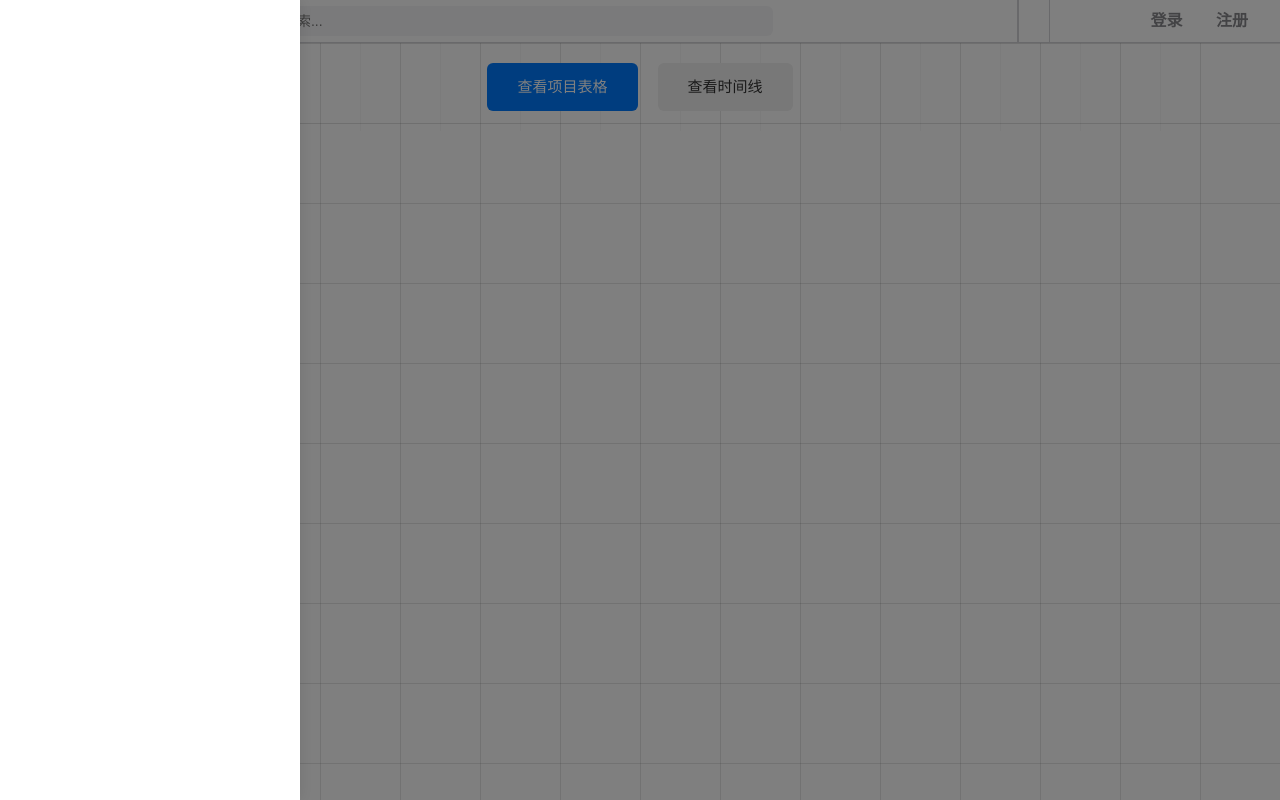
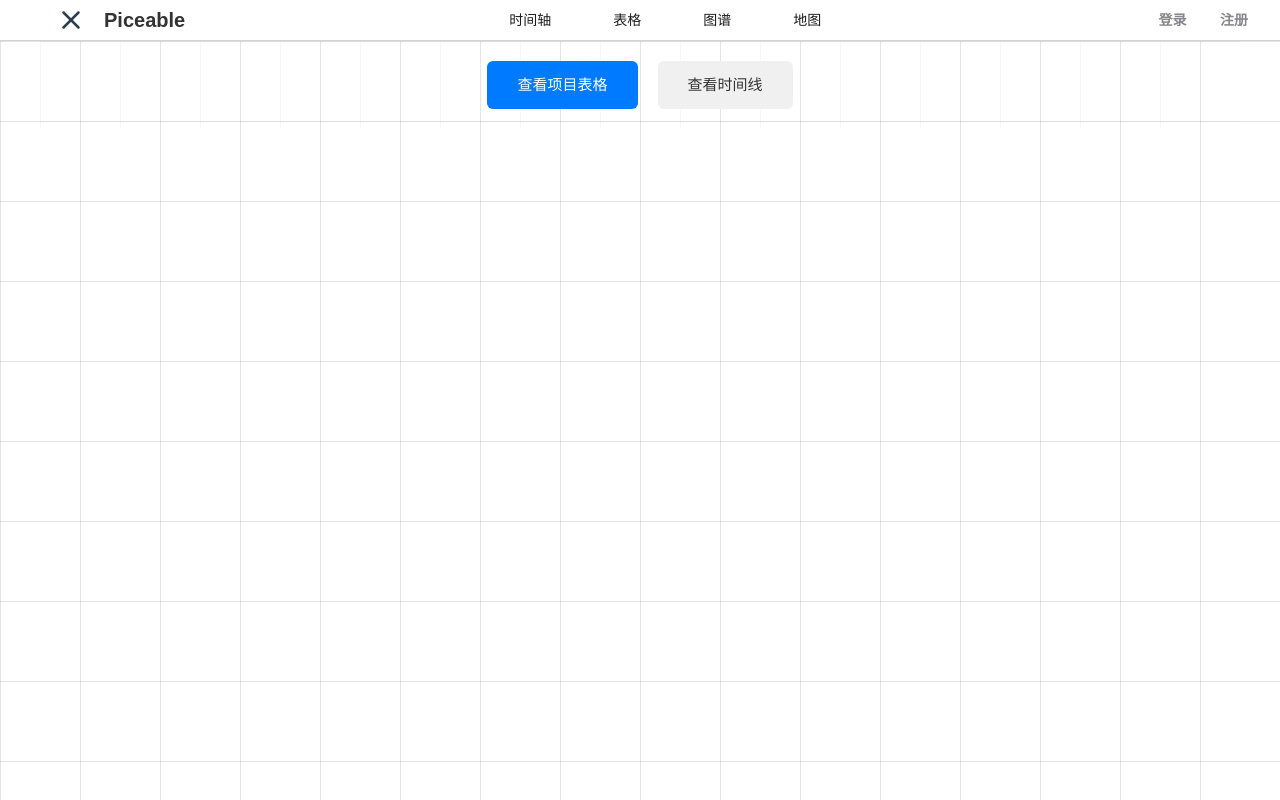
Before and after one commit to OgrekurO/Piceable, a Vue app in the folder frontend/: page / in a window 1280 px wide. Both pictures are taken after a click on the element 71 px from the left and 20 px from the top of the page. Built offline with nearby package versions, Linux system fonts and the light colour scheme; the HTML template or start-up script is replaced by a standard one; what vxe-pc-ui, vxe-table would draw is missing.

Commit message:
调整MainLayout布局：优化导航栏交互，实现点击菜单按钮切换显示搜索框和导航链接，搜索框宽度设置为header的30%

```diff
--- a/frontend/src/App.vue
+++ b/frontend/src/App.vue
@@ -25,6 +25,5 @@
 
 html, body {
   height: 100%;
-  overflow: hidden;
 }
 </style>
--- a/frontend/src/layouts/MainLayout.vue
+++ b/frontend/src/layouts/MainLayout.vue
@@ -1,37 +1,28 @@
 <template>
   <div class="main-layout">
-    <!-- 遮罩层，点击任意地方（除了侧边页）时收回侧边页 -->
-    <div
-      v-if="showSidebar"
-      class="sidebar-backdrop"
-      @click="showSidebar = false"
-    ></div>
-
-    <!-- 侧边页 -->
-    <div class="sidebar" :class="{ open: showSidebar }">
-      <div class="sidebar-content">
-        <!-- 侧边页内容区域 -->
-      </div>
-    </div>
-
     <header class="header">
       <div class="header-left">
         <!-- 功能按钮 -->
-        <div class="menu-button" @click="showSidebar = true">
-          <svg width="30" height="30" viewBox="0 0 24 24" fill="none" xmlns="http://www.w3.org/2000/svg">
+        <div class="menu-button" @click="toggleSidebar">
+          <svg v-if="!showSidebar" width="30" height="30" viewBox="0 0 24 24" fill="none" xmlns="http://www.w3.org/2000/svg">
             <path d="M3 12H21" stroke="currentColor" stroke-width="2" stroke-linecap="round"/>
             <path d="M3 6H21" stroke="currentColor" stroke-width="2" stroke-linecap="round"/>
             <path d="M3 18H21" stroke="currentColor" stroke-width="2" stroke-linecap="round"/>
           </svg>
+          <svg v-else width="30" height="30" viewBox="0 0 24 24" fill="none" xmlns="http://www.w3.org/2000/svg">
+            <path d="M18 6L6 18" stroke="currentColor" stroke-width="2" stroke-linecap="round"/>
+            <path d="M6 6L18 18" stroke="currentColor" stroke-width="2" stroke-linecap="round"/>
+          </svg>
         </div>
         <!-- 点击Piceable文字返回主页 -->
-        <h1 class="brand">
+        <span class="brand">
           <router-link to="/" class="brand-link">Piceable</router-link>
-        </h1>
+        </span>
       </div>
 
       <div class="header-center">
-        <div class="search-container">
+        <!-- 搜索框 -->
+        <div class="search-container" v-show="!showSidebar">
           <input
             type="text"
             class="search-box"
@@ -40,27 +31,38 @@
             @input="onSearch"
           />
         </div>
+
+        <!-- 导航链接 -->
+        <div class="nav-links" v-show="showSidebar">
+          <router-link to="/timeline" class="nav-link" @click="showSidebar = false">时间轴</router-link>
+          <router-link to="/table" class="nav-link" @click="showSidebar = false">表格</router-link>
+          <router-link to="/mindmap" class="nav-link" @click="showSidebar = false">图谱</router-link>
+          <router-link to="/map" class="nav-link" @click="showSidebar = false">地图</router-link>
+        </div>
       </div>
 
-      <!-- 添加两根装饰竖线 -->
-      <div class="decorative-lines">
-        <div class="line first-line"></div>
-        <div class="line second-line"></div>
-      </div>
 
       <div class="header-right">
-
-
         <div class="auth-buttons" v-if="!authStore.isAuth">
-          <router-link to="/login" class="auth-link">登录</router-link>
+          <router-link to="/login" class="auth-link login">登录</router-link>
           <router-link to="/login" class="auth-link register">注册</router-link>
         </div>
 
         <div class="user-info" v-else>
-          <span class="username">{{ authStore.currentUser?.username }}</span>
-          <button class="logout-btn" @click="handleLogout">退出</button>
+          <div class="user-dropdown" @click="toggleUserDropdown">
+            <span class="username">{{ authStore.currentUser?.username }}</span>
+            <svg width="16" height="16" viewBox="0 0 24 24" fill="none" xmlns="http://www.w3.org/2000/svg" class="dropdown-icon">
+              <path d="M6 9L12 15L18 9" stroke="currentColor" stroke-width="2" stroke-linecap="round" stroke-linejoin="round"/>
+            </svg>
+
+            <!-- 下拉菜单 -->
+            <div class="user-dropdown-menu" v-show="showUserDropdown">
+              <router-link to="/admin" class="dropdown-item" v-if="authStore.currentUser?.role === 'admin'">管理面板</router-link>
+              <router-link to="/settings" class="dropdown-item">设置</router-link>
+              <button class="dropdown-item logout-btn" @click="handleLogout">退出</button>
+            </div>
+          </div>
         </div>
-
       </div>
     </header>
 
@@ -86,8 +88,21 @@
 // 搜索文本
 const searchText = ref('')
 
-// 控制侧边页显示状态
+// 控制导航链接显示状态
 const showSidebar = ref(false)
+
+// 控制用户下拉菜单显示状态
+const showUserDropdown = ref(false)
+
+// 切换导航链接显示状态
+const toggleSidebar = () => {
+  showSidebar.value = !showSidebar.value
+}
+
+// 切换用户下拉菜单显示状态
+const toggleUserDropdown = () => {
+  showUserDropdown.value = !showUserDropdown.value
+}
 
 // 搜索处理函数
 const onSearch = () => {
@@ -96,12 +111,20 @@
   // 这里可以使用事件总线或Vuex/Pinia状态管理来传递搜索事件
 }
 
-
 // 处理用户登出
 const handleLogout = () => {
+  showUserDropdown.value = false
   authStore.logout()
   router.push('/login')
 }
+
+// 点击其他地方关闭用户下拉菜单
+document.addEventListener('click', (event) => {
+  const userDropdown = document.querySelector('.user-dropdown')
+  if (userDropdown && !userDropdown.contains(event.target as Node)) {
+    showUserDropdown.value = false
+  }
+})
 </script>
 
 <style scoped>
@@ -119,6 +142,7 @@
   flex-direction: column;
   height: 100vh;
   overflow: hidden;
+  position: relative;
 }
 
 .header {
@@ -149,38 +173,32 @@
 }
 
 .brand {
-  margin: 0;
-  font-size: 48px; /* 调整字体大小 */
-  font-weight: 900;
-  font-family: 'SimHei', '黑体', 'Heiti SC', 'Microsoft YaHei', sans-serif;
-  line-height: 1;
-  color: #333;
   display: flex;
   align-items: center;
-  height: 100%;
   overflow: hidden;
   width: auto; /* 移除固定宽度，让文字自适应 */
-  margin-left: 5px; /* 根据规范调整与功能按钮的间距 */
-  padding: 0 10px; /* 添加内边距使文字更好填充容器 */
+
 }
 
 .brand-link {
-  text-decoration: none;
-  color: inherit;
+  color: #333;
+  font-size: 20px; /* 调整字体大小 */
+  font-weight: bold;
+  font-family: 'SimHei', '黑体', 'Heiti SC', 'Microsoft YaHei', sans-serif;
 }
 
 .header-center {
   flex: 1;
   display: flex;
   justify-content: center;
-  height: 30px;
-  max-width: 500px; /* 设置最大宽度为500px */
-  margin-left: 50px; /* 调整搜索框与“Piceable”的距离 */
+  align-items: center;
+  height: 100%;
+  margin: 0 auto;
 }
 
 .search-container {
-  width: 100%;
-  height: 100%;
+  width: 30%;
+  height: 30px;
   position: relative;
 }
 
@@ -210,22 +228,10 @@
   gap: 1.5rem;
   margin-left: auto;
   height: 100%;
+  position: relative;
 }
 
-.header a {
-  text-decoration: none;
-  color: var(--medium-gray);
-  padding: 0.5rem 1rem;
-  border-radius: 6px;
-  transition: all 0.3s;
-  font-size: 16px;
-}
 
-.header a:hover,
-.header a.router-link-active {
-  color: var(--dark-gray);
-  font-weight: bold;
-}
 
 .auth-buttons {
   display: flex;
@@ -239,15 +245,30 @@
   padding: 0.5rem 1rem;
   border-radius: 6px;
   transition: all 0.3s;
-  font-size: 16px;
+  font-size: 14px;
   font-weight: bold;
   background-color: transparent;
   border: none;
+  display: flex;
+  align-items: center;
+  justify-content: center;
 }
 
 .auth-link:hover {
   color: var(--dark-gray);
   background-color: transparent;
+}
+
+.auth-link.login {
+  background-color: transparent;
+  color: var(--medium-gray);
+  border: none;
+}
+
+.auth-link.login:hover {
+  background-color: transparent;
+  color: var(--dark-gray);
+  border: none;
 }
 
 .auth-link.register {
@@ -268,17 +289,77 @@
   gap: 1rem;
 }
 
-/* 添加装饰竖线样式 */
-.decorative-lines {
+.user-dropdown {
+  position: relative;
+  display: flex;
+  align-items: center;
+  gap: 0.5rem;
+  cursor: pointer;
+  padding: 0.5rem 1rem;
+  border-radius: 6px;
+  transition: background-color 0.3s;
+}
+
+.user-dropdown:hover {
+  background-color: var(--light-gray);
+}
+
+.username {
+  font-weight: 500;
+  color: var(--dark-gray);
+}
+
+.dropdown-icon {
+  transition: transform 0.3s;
+}
+
+.user-dropdown:hover .dropdown-icon {
+  transform: rotate(180deg);
+}
+
+.user-dropdown-menu {
   position: absolute;
-  right: 230px; /* 调整装饰线位置 */
-  top: 0;
-  height: 100%;
-  display: flex;
-  gap: 30px;
-  pointer-events: none;
-  align-items: center;
+  top: 100%;
+  right: 0;
+  background-color: white;
+  border: 1px solid var(--border-color);
+  border-radius: 6px;
+  box-shadow: 0 4px 12px rgba(0, 0, 0, 0.1);
+  min-width: 150px;
+  z-index: 1000;
+  margin-top: 0.5rem;
 }
+
+.dropdown-item {
+  display: block;
+  width: 100%;
+  padding: 0.75rem 1rem;
+  text-decoration: none;
+  color: var(--dark-gray);
+  font-size: 14px;
+  border: none;
+  background: none;
+  text-align: left;
+  cursor: pointer;
+  border-radius: 0;
+}
+
+.dropdown-item:hover {
+  background-color: var(--light-gray);
+  color: #000;
+}
+
+.dropdown-item.logout-btn {
+  color: #dc3545;
+  font-weight: normal;
+}
+
+.dropdown-item.logout-btn:hover {
+  background-color: #f8d7da;
+  color: #dc3545;
+}
+
+
 
 .line {
   width: 1.5px; /* 修改装饰线粗细 */
@@ -286,14 +367,8 @@
   background-color: var(--border-color); /* 使用统一的颜色变量 */
 }
 
-.username {
-  font-weight: 500;
-  color: var(--dark-gray);
-}
-
 .logout-btn {
   padding: 0.5rem 1rem;
-  background-color: #dc3545;
   color: white;
   border: none;
   border-radius: 6px;
@@ -305,7 +380,6 @@
   background-color: #c82333;
 }
 
-
 .content {
   flex: 1;
   padding: 0;
@@ -313,6 +387,7 @@
   height: calc(100vh - var(--header-height));
   min-height: calc(100vh - var(--header-height));
   position: relative;
+  margin-top: 0;
 }
 
 .content::before {
@@ -341,38 +416,29 @@
   display: none;
 }
 
-/* 侧边页样式 */
-.sidebar {
-  position: fixed;
-  top: 0;
-  left: 0;
-  width: 300px;
-  height: 100vh;
-  background-color: white;
-  box-shadow: 0 0 15px rgba(0, 0, 0, 0.1);
-  transform: translateX(-100%);
-  transition: transform 0.3s ease-in-out;
-  z-index: 1000;
+.nav-links {
+  display: flex;
+  justify-content: center;
+  align-items: center;
+  gap: 30px;
+  width: 100%;
+  height: 100%;
 }
 
-.sidebar.open {
-  transform: translateX(0);
+.nav-link {
+  text-decoration: none;
+  color: var(--dark-gray);
+  font-size: 14px;
+  font-weight: 500;
+  padding: 8px 16px;
+  border-radius: 6px;
+  transition: all 0.3s;
 }
 
-.sidebar-content {
-  padding: 20px;
-  height: 100%;
-  box-sizing: border-box;
-}
-
-/* 遮罩层样式 */
-.sidebar-backdrop {
-  position: fixed;
-  top: 0;
-  left: 0;
-  width: 100%;
-  height: 100%;
-  background-color: rgba(0, 0, 0, 0.5);
-  z-index: 999;
+.nav-link:hover,
+.nav-link.router-link-active {
+  background-color: var(--light-gray);
+  color: #000;
+  font-weight: bold;
 }
 </style>
--- a/frontend/src/router/index.ts
+++ b/frontend/src/router/index.ts
@@ -13,6 +13,11 @@
     path: '/login',
     name: 'Login',
     component: () => import('@/views/LoginRegisterPage.vue')
+  },
+   {
+    path: '/settings',
+    name: 'Settings',
+    component: () => import('@/views/SettingsPage.vue')
   },
   {
     path: '/table',
```
